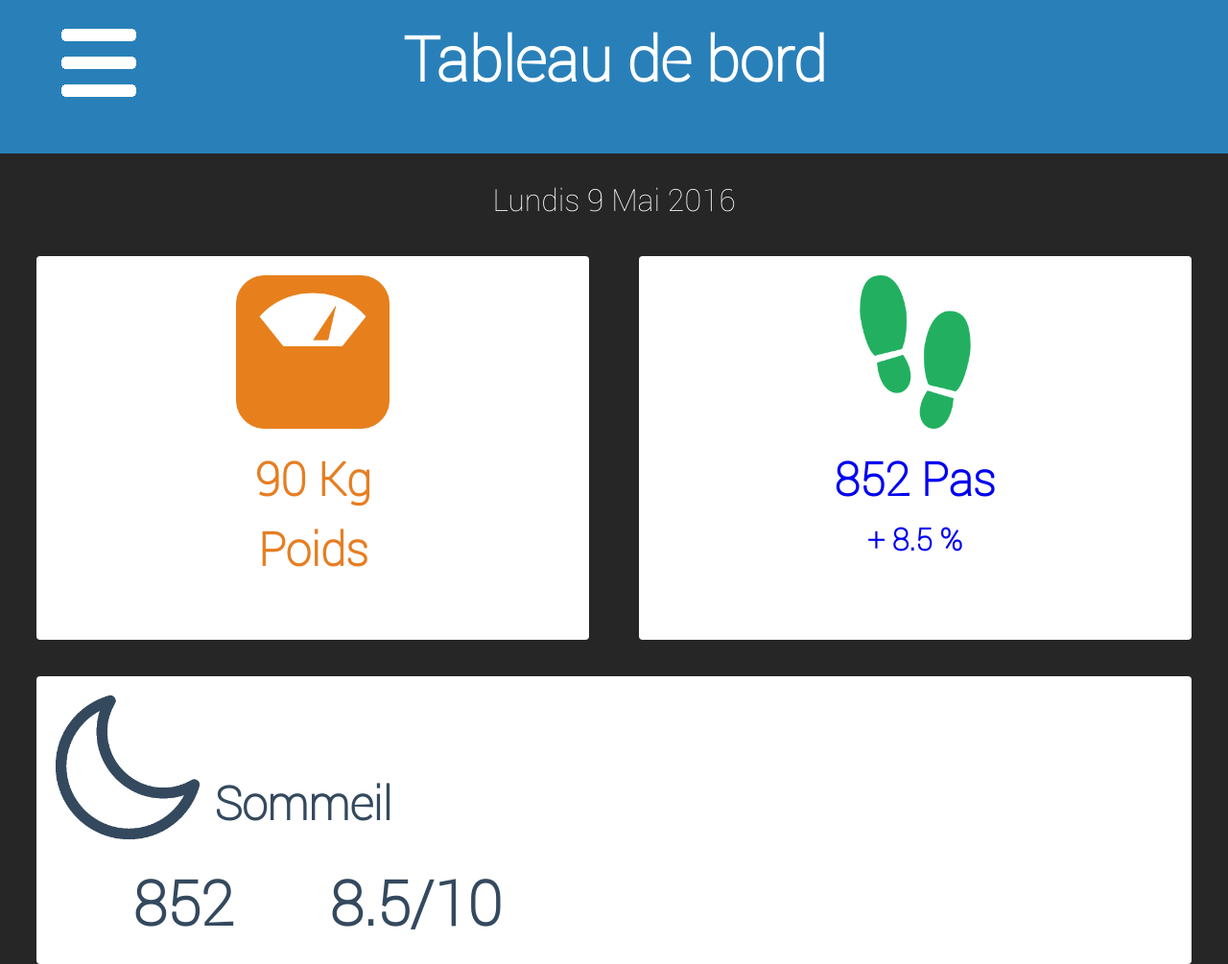
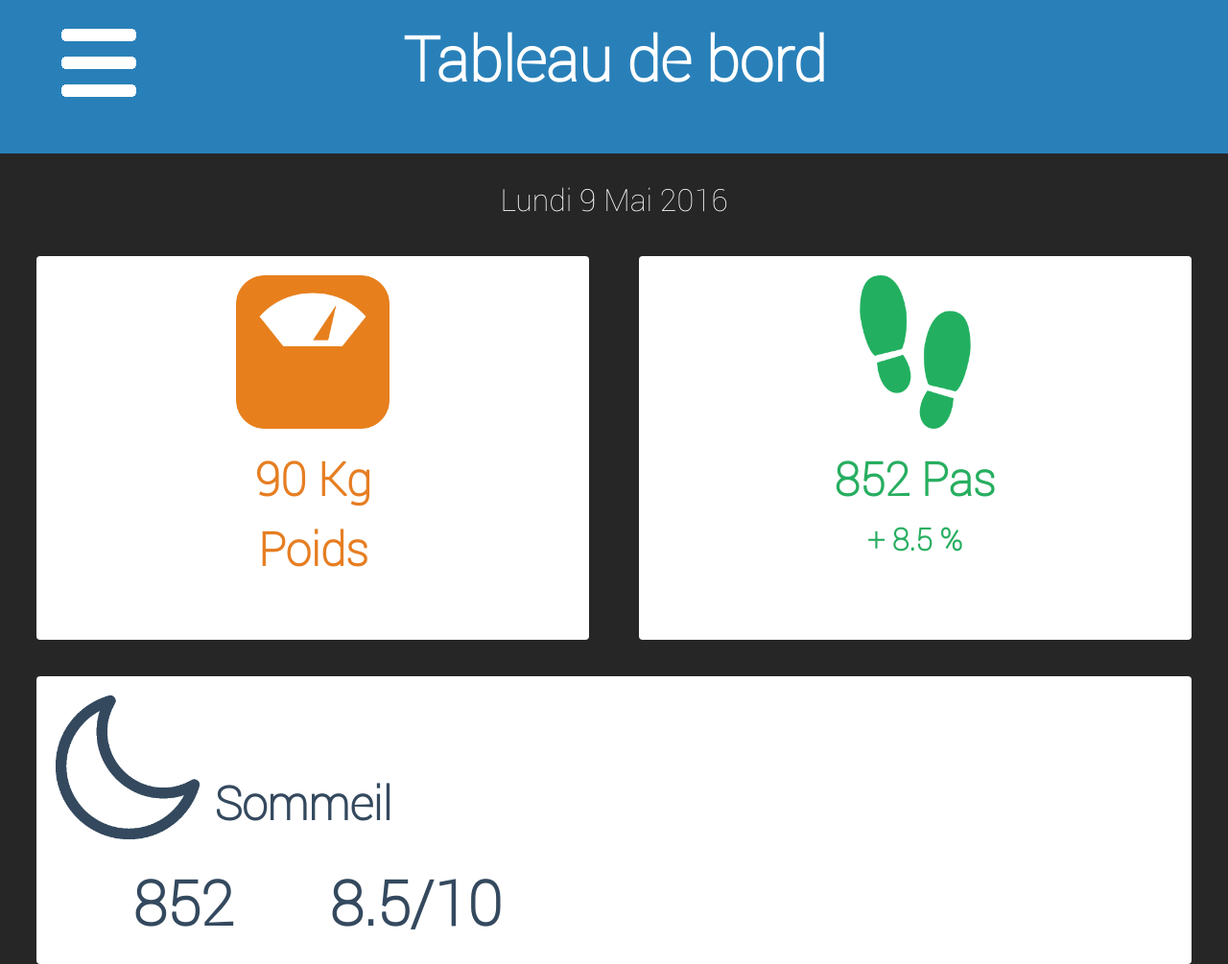
Before and after one commit to ClementRomac/FitBit_Project, a PHP site: page /Pages/Dashboard.php in a window 1280 px wide. Shown: the whole page at 96% size. Run offline with PHP 8.4, Linux system fonts and the light colour scheme; the visitor is signed in with stand-in values (Sample User, id 1).

Commit message:
Modification design

```diff
--- a/App/Pages/dashboard.php
+++ b/App/Pages/dashboard.php
@@ -6,11 +6,18 @@
         <script   src="../js/zepto.min.js"></script>
         <script type="text/javascript" src="../js/callAPI.js"></script>
 
-    <script src="https://ajax.googleapis.com/ajax/libs/jquery/1.12.2/jquery.min.js">        </script>
+    <script src="https://ajax.googleapis.com/ajax/libs/jquery/1.12.2/jquery.min.js"></script>
     <script>
     $(document).ready(function(){
-        $(".img-menu").click(function(){
+        $('.img-menu').click(function(e){
             $("#menu").toggle("slow");
+            $("#content").css("background-color", "black");
+            $("#content").css("z-index", "3");
+            e.stopPropagation(); // Prevent bubbling
+        });
+        $('#content').click(function(e){
+            $("#menu").toggle("hide");
+            $("#content").css("background-color", "transparent");
         });
     });
     </script>
@@ -18,11 +25,12 @@
     </head>
     <body>
     <?php
-    session_start();
-    if (!isset($_SESSION['user'])){
-        header('Location: ../index.html');
-    }
+        session_start();
+        if (!isset($_SESSION['user'])){
+            header('Location: ../index.html');
+        }
     ?>
+    <div id="content">
         <div id="header">
             <img src="../maquettes/sprite/line.png" class="img-menu">
             <h1>Tableau de bord</h1>
@@ -52,6 +60,7 @@
             </div>
         </a>
 
+    </div>
         <div id="menu">
             <div class="part-name">
                 <img src="../maquettes/sprite/businessman.png" class="img-profil">
@@ -79,10 +88,8 @@
                 <h4>Paramètre</h4>
                 <div class="aide-deconnexion"><img src="../maquettes/sprite/information-button.png" class="img-parametre"><span class="span-aide-deco"> Aide </span></div>
                 <div class="aide-deconnexion"><img src="../maquettes/sprite/logout-sign.png" class="img-parametre" ><span class="span-aide-deco"> Déconnexion </span></div>
-                <div class="aide-deconnexion"><img src="../maquettes/sprite/logout-sign.png" class="img-parametre"><span class="span-aide-deco"> Retour </span></div>
             </div>
         </div>
-
         <script type="text/javascript">
             getData("weight");
             getData("steps");
--- a/App/Pages/sleep.php
+++ b/App/Pages/sleep.php
@@ -132,7 +132,6 @@
 		                	var minutes = 0;
 		                	var heures = 0;
 	                		var data = String(Math.round(this.y*100)/100);
-
 	                		minutes = parseInt(((data%1)*60).toFixed(0));
 							heures = data-data%1;
 	                    	result += '<br/><span style="color: '+this.series.color+';">' + this.series.name + ':</span> ';
--- a/App/css/Pages/dashboard.css
+++ b/App/css/Pages/dashboard.css
@@ -13,8 +13,15 @@ body{
     font-family: "roboto_fin";
 }
 
+#content{
+    height: 100%;
+    z-index: 5;
+    position: relative;
+}
+
 #menu{
     position: absolute;
+    z-index: 4;
 }
 
 #header {
@@ -25,6 +32,7 @@ body{
     color: white;
     line-height: 120px;
     font-size: 2em;
+    z-index: 1;
 }
 
 h1{
@@ -47,17 +55,16 @@ h4{
     margin-left: 20px;
 }
 
-#center {
-}
-
 #small-tile{
     margin: 0 auto;
-    width: 100%
+    width: 100%;
+    z-index: 1;
 }
 
 #large-tile{
     margin: 0 auto;
     width: 100%;
+    z-index: 1;
 }
 
 .date{
@@ -119,7 +126,7 @@ h4{
 
 [class*='text-1']{
     color: #e67e22;
-}S
+}
 
 [class*='text-2']{
     color: #27ae60;
@@ -156,6 +163,7 @@ h4{
     background-color: #FFF;
     height: 100%;
     display: none;
+    top: 0;
 }
 
 [class*='part-']{
@@ -171,10 +179,6 @@ h4{
 
 .part-profil{
     height: 340px;
-}
-
-.part-parametre{
-
 }
 
 .img-profil{
@@ -206,7 +210,7 @@ ul{
 }
 
 .line-2{
-    color: gainsboro;
+    color: #262626;
 }
 
 .img-parametre{
--- a/App/js/time.js
+++ b/App/js/time.js
@@ -1,5 +1,5 @@
 var date = new Date();
-var days = new Array ("Dimanche", "Lundis", "Mardi", "Mercredi", "Jeudi", "Vendredi", "Samedi");
+var days = new Array ("Dimanche", "Lundi", "Mardi", "Mercredi", "Jeudi", "Vendredi", "Samedi");
 var month = new Array ("Janvier", "Février", "Mars", "Avril", "Mai", "Juin", "Juillet", "Août", "Septembre", "Octobre", "Novembre", "Décembre");
 
 
```
